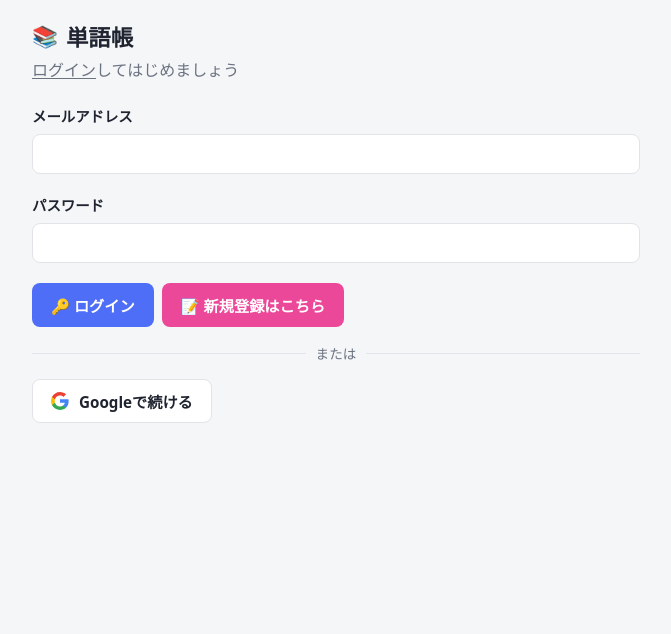
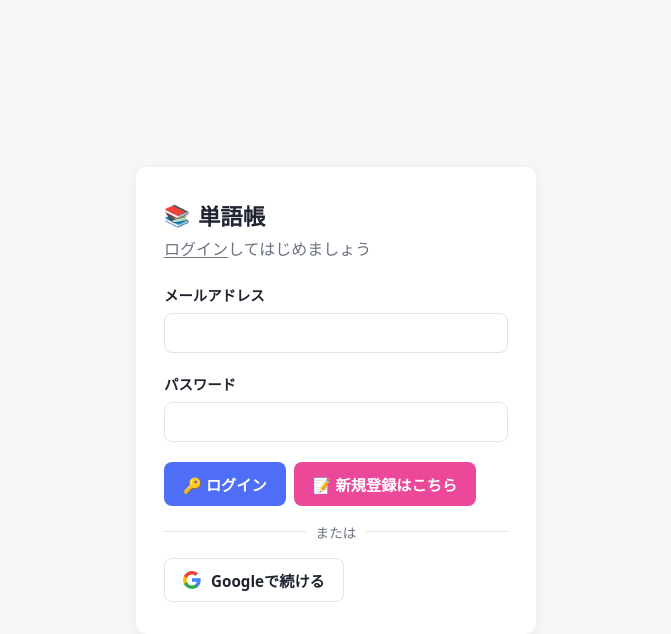
Before and after one commit to Sano-coding/word-app, a React (Vite) app: page /login in a window 1280 px wide. Shown: the top 634 px of the page, without its empty margins (304-975 px from the left). Built offline with nearby package versions, Linux system fonts and the light colour scheme; no server answers.

Commit message:
ログイン・新規登録・アカウント作成画面をカードデザインに統一
Co-Authored-By: Claude Sonnet 5 <noreply@anthropic.com>

```diff
--- a/src/pages/AccountCreatePage.module.css
+++ b/src/pages/AccountCreatePage.module.css
@@ -1,3 +1,20 @@
+.wrapper {
+  min-height: 100vh;
+  display: flex;
+  align-items: center;
+  justify-content: center;
+  padding: 24px 16px;
+}
+
+.card {
+  width: 100%;
+  max-width: 400px;
+  background: var(--color-surface);
+  border-radius: var(--radius);
+  box-shadow: var(--shadow-card);
+  padding: 32px 28px;
+}
+
 .title {
   font-size: 1.4rem;
   margin: 0 0 4px;
--- a/src/pages/AccountCreatePage.tsx
+++ b/src/pages/AccountCreatePage.tsx
@@ -40,7 +40,8 @@ export default function AccountCreatePage() {
   }
 
   return (
-    <div className="page">
+    <div className={styles.wrapper}>
+      <div className={styles.card}>
         <h1 className={styles.title}>単語帳へようこそ</h1>
         <p className={styles.lead}>ニックネームとアイコンを設定してはじめましょう</p>
 
@@ -79,5 +80,6 @@ export default function AccountCreatePage() {
           </Button>
         </form>
       </div>
+    </div>
   )
 }
--- a/src/pages/LoginPage.module.css
+++ b/src/pages/LoginPage.module.css
@@ -1,3 +1,20 @@
+.wrapper {
+  min-height: 100vh;
+  display: flex;
+  align-items: center;
+  justify-content: center;
+  padding: 24px 16px;
+}
+
+.card {
+  width: 100%;
+  max-width: 400px;
+  background: var(--color-surface);
+  border-radius: var(--radius);
+  box-shadow: var(--shadow-card);
+  padding: 32px 28px;
+}
+
 .titleRow {
   display: flex;
   align-items: center;
--- a/src/pages/LoginPage.tsx
+++ b/src/pages/LoginPage.tsx
@@ -79,7 +79,8 @@ export default function LoginPage() {
   const isSignIn = mode === 'signIn'
 
   return (
-    <div className="page">
+    <div className={loginStyles.wrapper}>
+      <div className={loginStyles.card}>
         <h1 className={`${styles.title} ${loginStyles.titleRow}`}>
           <span className={loginStyles.titleIcon}>📚</span>単語帳
         </h1>
@@ -157,5 +158,6 @@ export default function LoginPage() {
           Googleで続ける
         </Button>
       </div>
+    </div>
   )
 }
```
Lines whose indentation alone changed are shown as unchanged.
